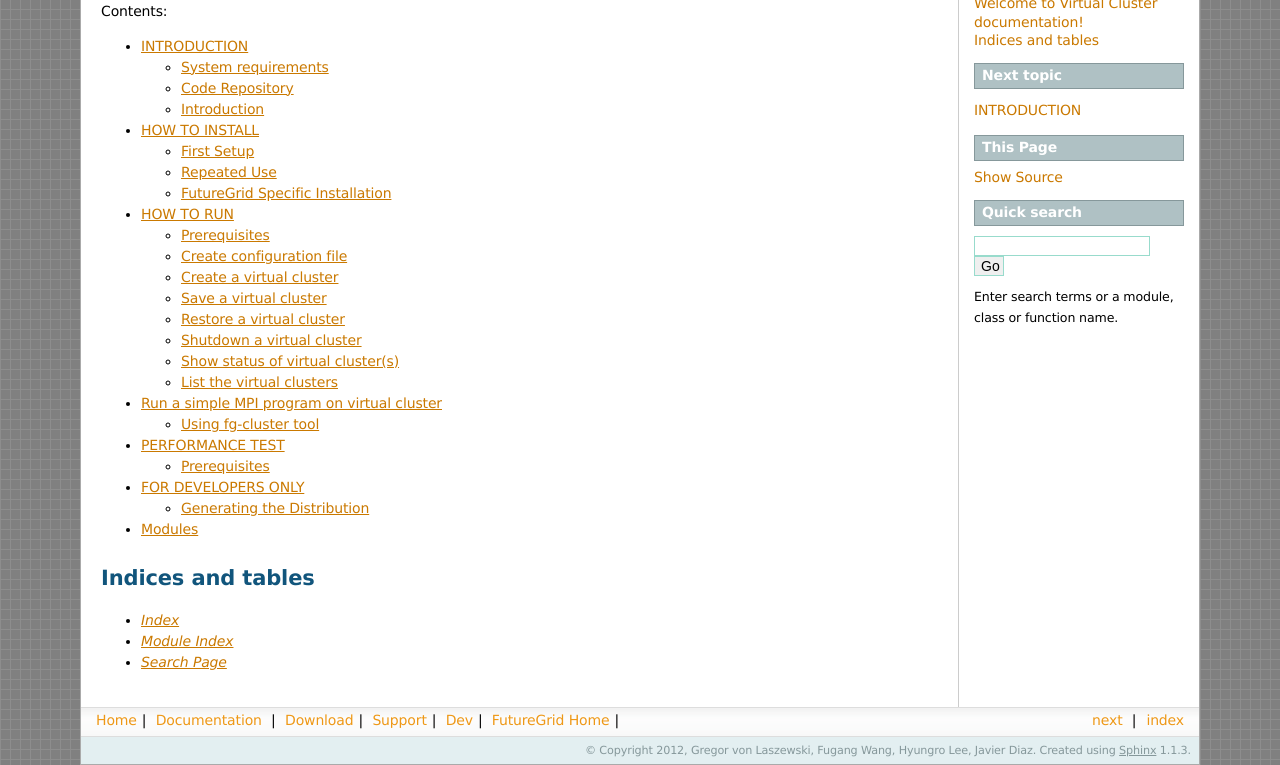
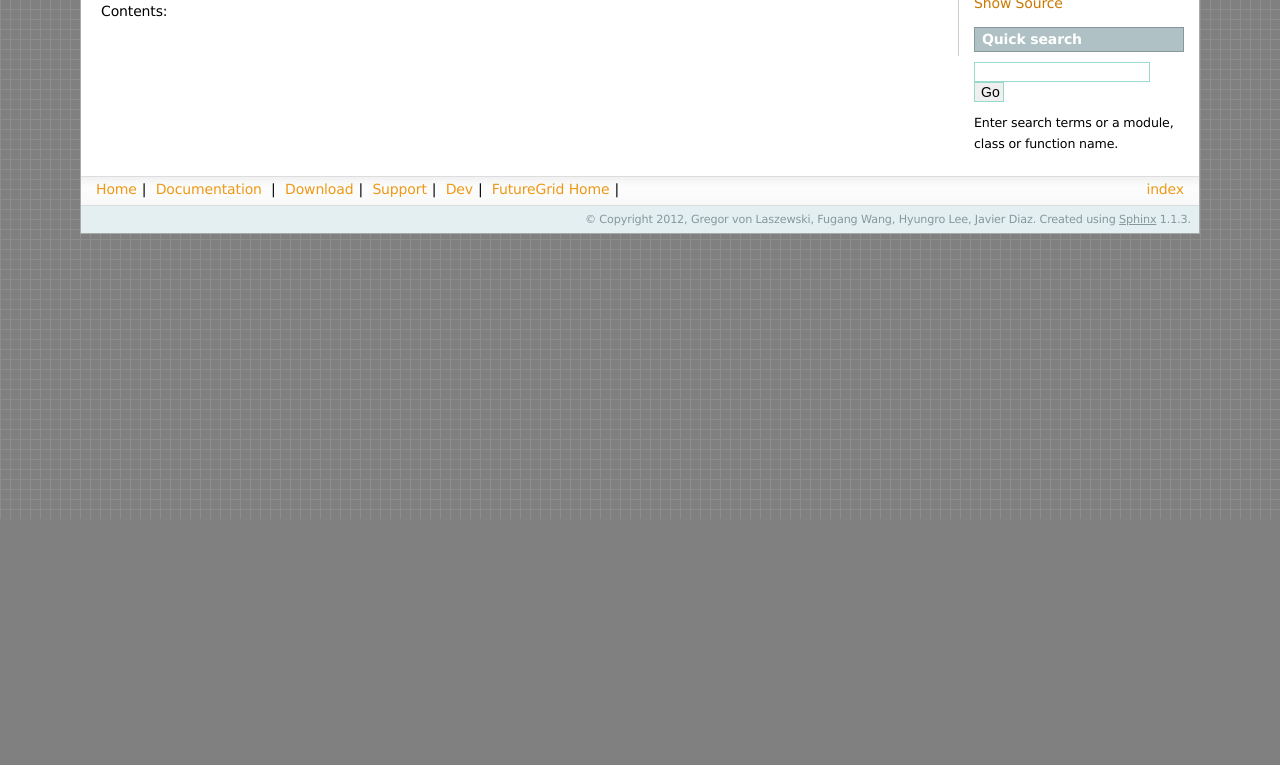
Before and after one commit to futuregrid/workshop-federatedclouds, a plain HTML site: page index.html in a window 1280 px wide. Shown: the part 281-1046 px from the top of the page. After the commit the page ends 800 px from the top, so only its background shows below. Drawn offline with Linux system fonts and the light colour scheme.

Commit message:
updating the github pages

```diff
--- a/index.html
+++ b/index.html
@@ -28,7 +28,6 @@
     <script type="text/javascript" src="_static/underscore.js"></script>
     <script type="text/javascript" src="_static/doctools.js"></script>
     <link rel="top" title="Cloud Metrics 2.1.3 documentation" href="#" />
-    <link rel="next" title="INTRODUCTION" href="intro.html" />
 
 
 <script type="text/javascript">
@@ -70,9 +69,6 @@
         <li class="right" style="margin-right: 10px">
           <a href="genindex.html" title="General Index"
              accesskey="I">index</a></li>
-        <li class="right" >
-          <a href="intro.html" title="INTRODUCTION"
-             accesskey="N">next</a> |</li>
         <li><a href="#">Home</a>|&nbsp;</li>
         <li><a href="intro.html">Documentation </a>|&nbsp;</li>
         <li><a href="download.html">Download</a>|&nbsp;</li>
@@ -85,17 +81,6 @@
 
       <div class="sphinxsidebar">
         <div class="sphinxsidebarwrapper">
-  <h3><a href="#">Table Of Contents</a></h3>
-  <ul>
-<li><a class="reference internal" href="#">Welcome to Virtual Cluster documentation!</a><ul>
-</ul>
-</li>
-<li><a class="reference internal" href="#indices-and-tables">Indices and tables</a></li>
-</ul>
-
-  <h4>Next topic</h4>
-  <p class="topless"><a href="intro.html"
-                        title="next chapter">INTRODUCTION</a></p>
   <h3>This Page</h3>
   <ul class="this-page-menu">
     <li><a href="_sources/index.txt"
@@ -129,53 +114,9 @@
 <h1>Welcome to Virtual Cluster documentation!<a class="headerlink" href="#welcome-to-virtual-cluster-documentation" title="Permalink to this headline">¶</a></h1>
 <p>Contents:</p>
 <div class="toctree-wrapper compound">
-<ul>
-<li class="toctree-l1"><a class="reference internal" href="intro.html">INTRODUCTION</a><ul>
-<li class="toctree-l2"><a class="reference internal" href="intro.html#system-requirements">System requirements</a></li>
-<li class="toctree-l2"><a class="reference internal" href="intro.html#code-repository">Code Repository</a></li>
-<li class="toctree-l2"><a class="reference internal" href="intro.html#id1">Introduction</a></li>
-</ul>
-</li>
-<li class="toctree-l1"><a class="reference internal" href="intro.html#how-to-install">HOW TO INSTALL</a><ul>
-<li class="toctree-l2"><a class="reference internal" href="intro.html#first-setup">First Setup</a></li>
-<li class="toctree-l2"><a class="reference internal" href="intro.html#repeated-use">Repeated Use</a></li>
-<li class="toctree-l2"><a class="reference internal" href="intro.html#futuregrid-specific-installation">FutureGrid Specific Installation</a></li>
-</ul>
-</li>
-<li class="toctree-l1"><a class="reference internal" href="intro.html#how-to-run">HOW TO RUN</a><ul>
-<li class="toctree-l2"><a class="reference internal" href="intro.html#prerequisites">Prerequisites</a></li>
-<li class="toctree-l2"><a class="reference internal" href="intro.html#create-configuration-file">Create configuration file</a></li>
-<li class="toctree-l2"><a class="reference internal" href="intro.html#create-a-virtual-cluster">Create a virtual cluster</a></li>
-<li class="toctree-l2"><a class="reference internal" href="intro.html#save-a-virtual-cluster">Save a virtual cluster</a></li>
-<li class="toctree-l2"><a class="reference internal" href="intro.html#restore-a-virtual-cluster">Restore a virtual cluster</a></li>
-<li class="toctree-l2"><a class="reference internal" href="intro.html#shutdown-a-virtual-cluster">Shutdown a virtual cluster</a></li>
-<li class="toctree-l2"><a class="reference internal" href="intro.html#show-status-of-virtual-cluster-s">Show status of virtual cluster(s)</a></li>
-<li class="toctree-l2"><a class="reference internal" href="intro.html#list-the-virtual-clusters">List the virtual clusters</a></li>
-</ul>
-</li>
-<li class="toctree-l1"><a class="reference internal" href="intro.html#run-a-simple-mpi-program-on-virtual-cluster">Run a simple MPI program on virtual cluster</a><ul>
-<li class="toctree-l2"><a class="reference internal" href="intro.html#using-fg-cluster-tool">Using fg-cluster tool</a></li>
-</ul>
-</li>
-<li class="toctree-l1"><a class="reference internal" href="intro.html#performance-test">PERFORMANCE TEST</a><ul>
-<li class="toctree-l2"><a class="reference internal" href="intro.html#id2">Prerequisites</a></li>
-</ul>
-</li>
-<li class="toctree-l1"><a class="reference internal" href="intro.html#for-developers-only">FOR DEVELOPERS ONLY</a><ul>
-<li class="toctree-l2"><a class="reference internal" href="intro.html#generating-the-distribution">Generating the Distribution</a></li>
-</ul>
-</li>
-<li class="toctree-l1"><a class="reference internal" href="modules.html">Modules</a></li>
+<ul class="simple">
 </ul>
 </div>
-</div>
-<div class="section" id="indices-and-tables">
-<h1>Indices and tables<a class="headerlink" href="#indices-and-tables" title="Permalink to this headline">¶</a></h1>
-<ul class="simple">
-<li><a class="reference internal" href="genindex.html"><em>Index</em></a></li>
-<li><a class="reference internal" href="py-modindex.html"><em>Module Index</em></a></li>
-<li><a class="reference internal" href="search.html"><em>Search Page</em></a></li>
-</ul>
 </div>
 
 
@@ -191,9 +132,6 @@
         <li class="right" style="margin-right: 10px">
           <a href="genindex.html" title="General Index"
              >index</a></li>
-        <li class="right" >
-          <a href="intro.html" title="INTRODUCTION"
-             >next</a> |</li>
         <li><a href="#">Home</a>|&nbsp;</li>
         <li><a href="intro.html">Documentation </a>|&nbsp;</li>
         <li><a href="download.html">Download</a>|&nbsp;</li>
```
Also changed, not shown: intro.html (+0 -20 lines), modules.html (+0 -10 lines), searchindex.js (+1 -1 lines), _sources/index.txt, 1 other file.
